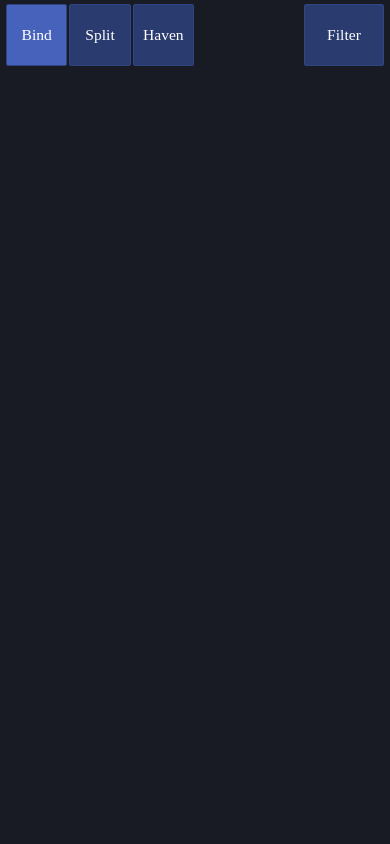
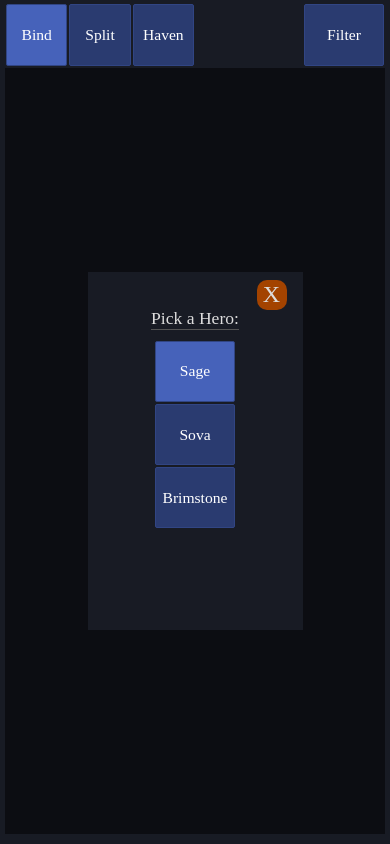
Before and after one commit to Ariello05/valorant_interactive_map, a website: page index.html in a window 390 px wide. Both pictures are taken after a click on the item "Filter". Drawn offline with nearby package versions, Linux system fonts and the light colour scheme; no server answers.

Commit message:
hide filter

```diff
--- a/css/styles.scss
+++ b/css/styles.scss
@@ -231,6 +231,7 @@
   }
 
   #pick_form {
+    display: none;
     background-color: $main_theme;
     position: relative;
     padding: 10px;
--- a/js/scripts.js
+++ b/js/scripts.js
@@ -48,11 +48,11 @@
 }
 
 const turn_on_modal = () => {
-  $('#modal').toggle(200)
+  $('#pick_form').toggle(200)
 }
 
 const turn_off_modal = () => {
-  $('#modal').fadeOut(200)
+  $('#pick_form').fadeOut(200)
 }
 
 const get_data_processor = () => {
@@ -143,6 +143,7 @@
 
 const handle_data_fetch = (map_name) => {
   fade_start(120, put_render_loading_title)
+  //IDC what you do with this key anyway...
   return fetch(get_url_for_map(map_name), {
     headers: {
       'secret-key':
```
Also changed, not shown: css/styles.css.
